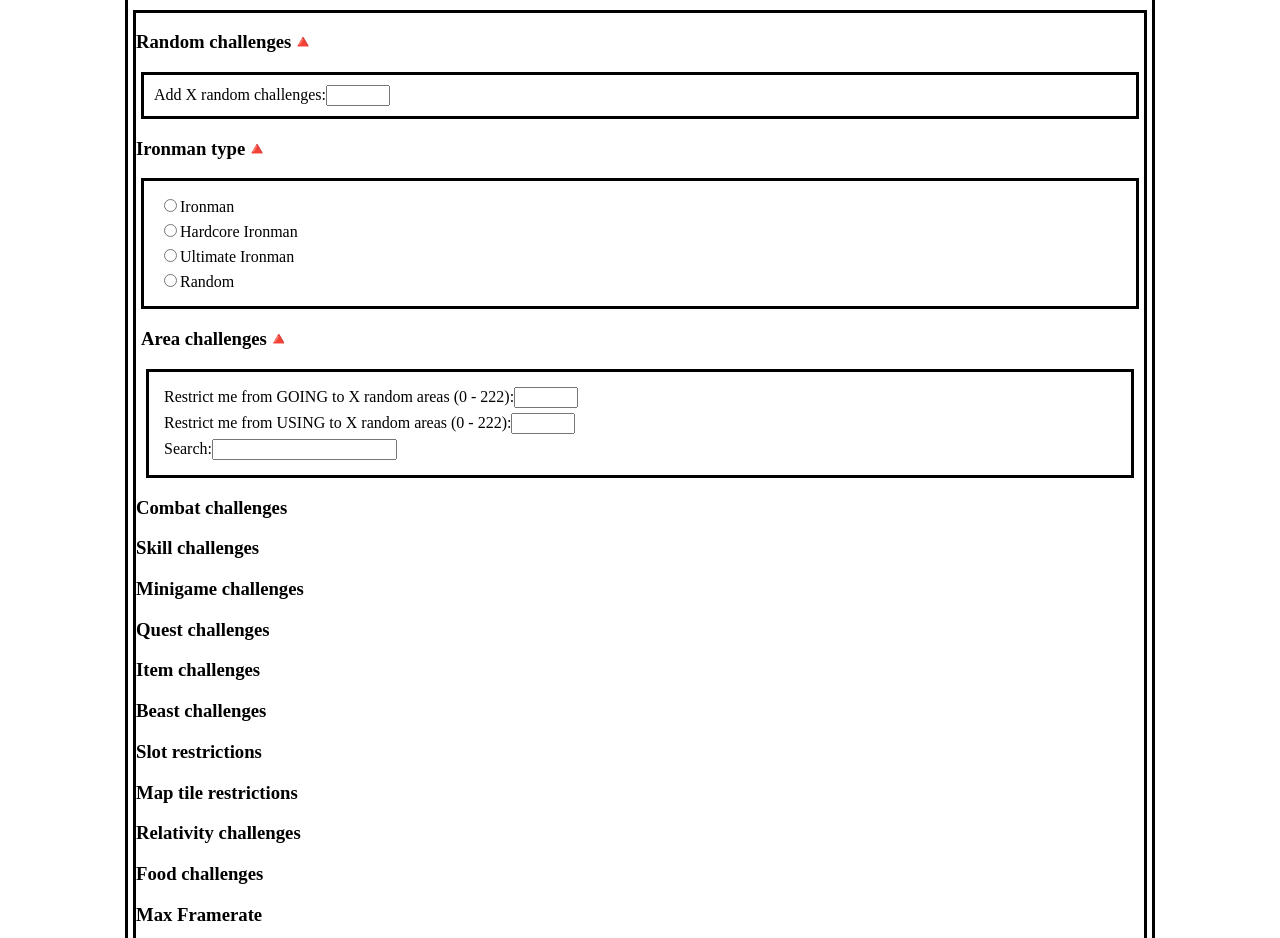
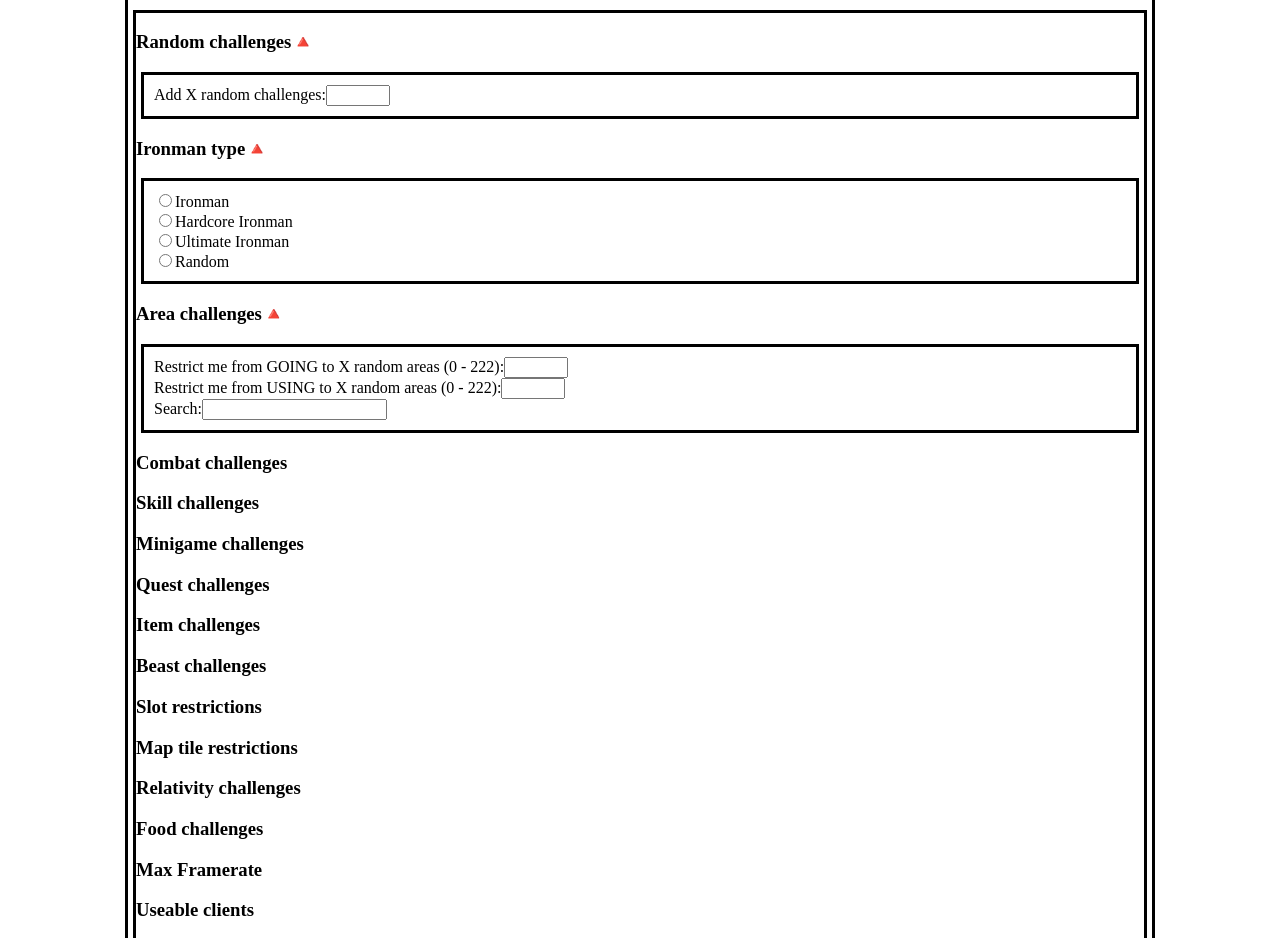
Before and after one commit to Yonkai/ironman-challenge-maker, a Next.js app: page / in a window 1280 px wide. Shown: the part 840-1778 px from the top of the page. Built offline with nearby package versions, Linux system fonts and the light colour scheme.

Commit message:
Add notes, state setup on second form

```diff
--- a/components/IronmanSettings.js
+++ b/components/IronmanSettings.js
@@ -1,5 +1,6 @@
 import React, { Component } from 'react'
 import Area from './form-comps/Area.js'
+import IronmanType from './form-comps/IronmanType.js'
 class IronmanSettings extends Component {
   constructor (props) {
     super(props)
@@ -16,35 +17,17 @@ class IronmanSettings extends Component {
         <button onClick={this.GenSet}>RESET FORMS</button>
         {/* TEST */}
 
-        <div className='area-restrictions'>
+        <div className='restrictions'>
           {/* Generates object through class based on input */}
           <form action='' method='get' className='form-example'>
             <h3>Random challenges🔺</h3>
-            <div className='area-challenges'>
+            <div className='challenges'>
               <label htmlFor='areas'>Add X random challenges:</label>
               <input type='number' name='areas'
                 min='0' max='222' />
             </div>
-            <h3>Ironman type🔺</h3>
-            <div className='area-challenges'>
-              <div>
-                <input type='radio' id='huey' name='drone' value='Ironman' />
-                <label htmlFor='huey'>Ironman</label>
-              </div>
-              <div>
-                <input type='radio' id='dewey' name='drone' value='Hardcore Ironman' />
-                <label htmlFor='dewey'>Hardcore Ironman</label>
-              </div>
 
-              <div>
-                <input type='radio' id='louie' name='drone' value='Ultimate Ironman' />
-                <label htmlFor='louie'>Ultimate Ironman</label>
-              </div>
-              <div>
-                <input type='radio' id='random' name='drone' value='random' />
-                <label htmlFor='random'>Random</label>
-              </div>
-            </div>
+            <IronmanType />
             <Area handleChange={this.props.handleChange} />
 
             <h3>Combat challenges</h3>
@@ -87,14 +70,12 @@ class IronmanSettings extends Component {
                   display:inline;
                 }
 
-                .area-restrictions{
+                .restrictions{
                   margin:5px;
                   border:3px solid black;
                 }
-                form div{
-                  margin:5px;
-                }
-                .area-challenges{
+
+                .challenges{
                   border:3px solid black;
                   margin:5px;
                   padding:10px;
--- a/components/displayers/AreaDisplay.js
+++ b/components/displayers/AreaDisplay.js
@@ -3,6 +3,10 @@ import challenges from '../../challenges.js'
 
 const AreaDisplay = (props) => {
   // TODO:Make stateful, storing in this comp., so you can compare previous state
+  // in order to implete add lock/remove lock/refresh challenge/delete challenge
+  // and abstract that functionallity for the rest of the challenge forms.
+  // Also TODO, add reducer to manage state???
+
   // Shuffle array
   const shuffled = challenges.areas.sort(() => 0.5 - Math.random())
 
--- a/components/form-comps/Area.js
+++ b/components/form-comps/Area.js
@@ -9,7 +9,7 @@ const Area = (props) => {
         <input type='text' name='area' value={props.area} onChange={(event) => props.handleChange('modArea', areaModifier, event)} />
       </label> */}
       <h3>Area challenges🔺</h3>
-      <div className='area-challenges'>
+      <div className='challenges'>
         <div>
           <label htmlFor={STATE_KEYS.AREA.GOING_AREA}>Restrict me from GOING to X random areas (0 - 222):</label>
           <input type='number' name={STATE_KEYS.AREA.GOING_AREA}
--- /dev/null
+++ b/components/form-comps/IronmanType.js
@@ -0,0 +1,36 @@
+import areaModifier from '../modifiers/areaModifier.js'
+import STATE_KEYS from '../../STATE_KEYS.js'
+
+const IronmanType = (props) => {
+  return (
+    <div>
+      <h3>Ironman type🔺</h3>
+      <div className='challenges'>
+        <div>
+          <input type='radio' id='huey' name='drone' value='Ironman' />
+          <label htmlFor='huey'>Ironman</label>
+        </div>
+
+        <div>
+          <input type='radio' id='dewey' name='drone' value='Hardcore Ironman' />
+          <label htmlFor='dewey'>Hardcore Ironman</label>
+        </div>
+
+        <div>
+          <input type='radio' id='louie' name='drone' value='Ultimate Ironman' />
+          <label htmlFor='louie'>Ultimate Ironman</label>
+        </div>
+
+        <div>
+          <input type='radio' id='random' name='drone' value='random' />
+          <label htmlFor='random'>Random</label>
+        </div>
+      </div>
+      <style jsx>
+        {``}
+      </style>
+    </div>
+  )
+}
+
+export default IronmanType
```
